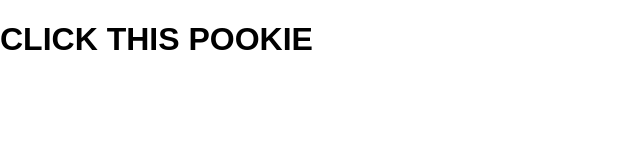
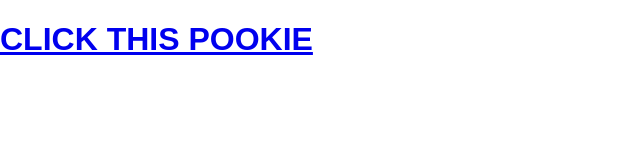
Before and after one commit to SarthakLamichhane/Portfolio, a plain HTML site: page index.html in a window 1280 px wide. Shown: the whole page, without its empty margins (0-640 px from the left). Drawn offline with Linux system fonts and the light colour scheme.

Commit message:
Update index.html

```diff
--- a/index.html
+++ b/index.html
@@ -39,6 +39,6 @@
     <footer>
         <p>&copy; 2025 S1ke</p>
     </footer> -->
-    <h1>CLICK THIS POOKIE</h1>
+    <h1><a href="./willYouBeMyValentine.html">CLICK THIS POOKIE</a></h1>
 </body>
 </html>
```
